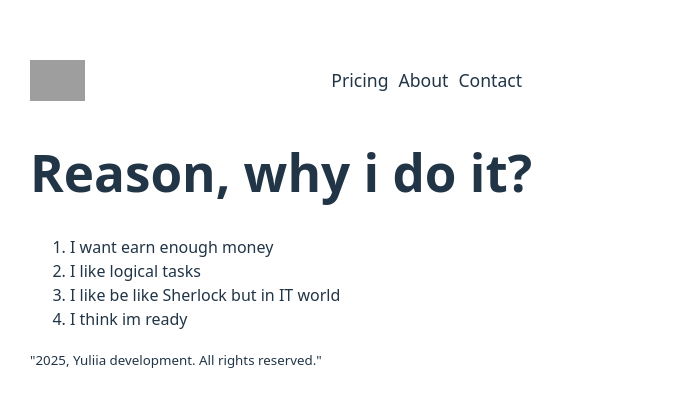
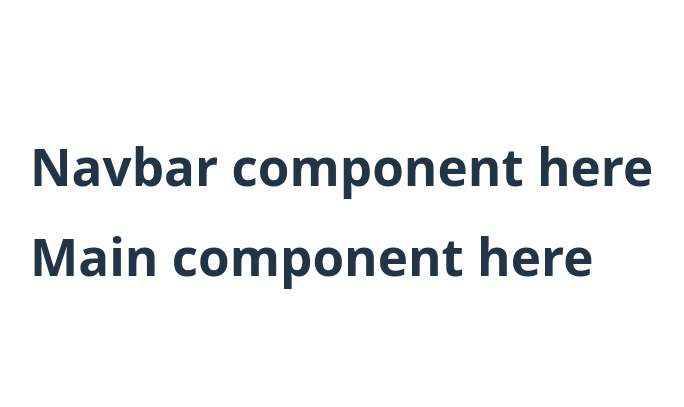
Before and after one commit to yuliiavolkova/my-first-react-app, a React (Vite) app: page / in a window 1280 px wide. Shown: the part 219-626 px from the top of the page, without its empty margins (0-684 px from the left). Built offline with nearby package versions, Linux system fonts and the light colour scheme; grey boxes are pictures that could not be loaded.

Commit message:
broke down UI into reusable components and planned project structure before coding

```diff
--- /dev/null
+++ b/src/components/App.jsx
@@ -0,0 +1,11 @@
+import Main from "./Main";
+import Navbar from "./Navbar";
+
+export default function App() {
+  return (
+    <>
+      <Navbar />
+      <Main />
+    </>
+  );
+}
--- /dev/null
+++ b/src/components/Main.jsx
@@ -0,0 +1,3 @@
+export default function Main() {
+  return <h1>Main component here</h1>;
+}
--- /dev/null
+++ b/src/components/Navbar.jsx
@@ -0,0 +1,3 @@
+export default function Navbar() {
+  return <h1>Navbar component here</h1>;
+}
--- a/src/main.jsx
+++ b/src/main.jsx
@@ -6,16 +6,17 @@ import { Fragment } from "react";
 import Header from "./Header2";
 import MainComponent from "./MainContent";
 import Footer from "./Footer";
+import App from "./components/App";
 const root = createRoot(document.getElementById("root"));
 
-function Page() {
-  return (
-    <>
-      <Header />
-      <MainComponent />
-      <Footer />
-    </>
-  );
-}
+// function Page() {
+//   return (
+//     <>
+//       <Header />
+//       <MainComponent />
+//       <Footer />
+//     </>
+//   );
+// }
 
-root.render(<Page />);
+root.render(<App />);
```
